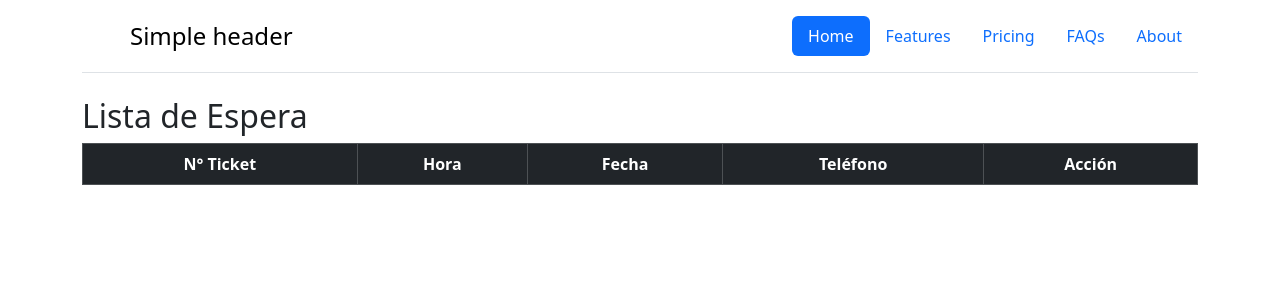
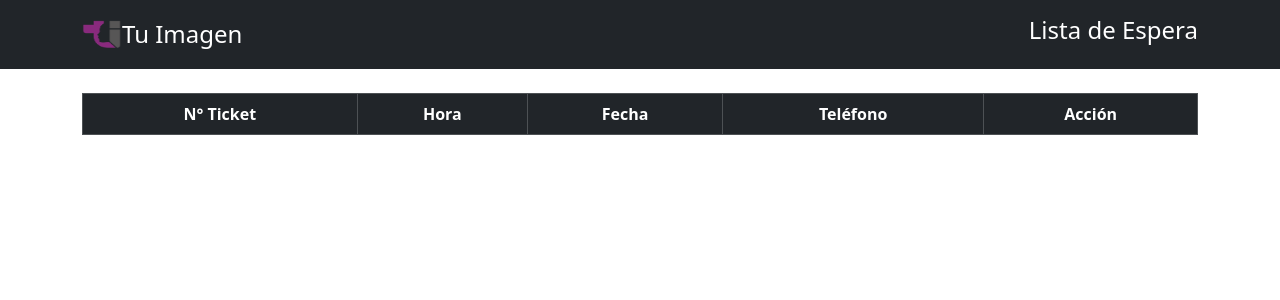
Before and after one commit to Daniher01/gestion_filas, a Django app: page /ver_listaEspera/ in a window 1280 px wide. Shown: the top 300 px of the page. Run offline with Django 4.2, Linux system fonts and the light colour scheme; data that the repository does not hold is empty; some libraries are stand-ins or nearby versions.

Commit message:
se crea vista completa de tabla

```diff
--- a/gestion_filas/listaEspera/static/js/atencion_pacientes.js
+++ b/gestion_filas/listaEspera/static/js/atencion_pacientes.js
@@ -49,7 +49,7 @@ const crear_tabla_datos = () => {
                 };
 
                 if(index === 0){
-                    trElement.classList.add('table-primary');
+                    trElement.classList.add('table-active');
                 }
 
                 // Agregar el botón al cuarto td
@@ -64,6 +64,9 @@ const crear_tabla_datos = () => {
 
                 // Agregar la fila al tbody
                 TBODY_LISTA.appendChild(trElement);
+
+                // Agregar Alerta
+                haPasadoTiempo(fechaHora) ? thElement.classList.add('text-danger') : null
 
             });
         },
@@ -130,3 +133,23 @@ let enviar_form_atender = (id_atencion) => {
         }
     });
 }
+
+let haPasadoTiempo = (fechaTr) => {
+
+    // Comparar si ha pasado el tiempo deseado (por ejemplo, 10 minutos)
+    let tiempoDeseadoMinutos = 10; // 10
+
+    // Obtener la fecha actual
+    let fechaActual = new Date();
+
+    // Convertir la fecha del tr al formato de fecha de JavaScript
+    let fechaTrFormato = new Date(fechaTr);
+
+    // Calcular la diferencia en milisegundos
+    let diferenciaMilisegundos = fechaActual - fechaTrFormato;
+
+    // Convertir la diferencia a minutos
+    let diferenciaMinutos = diferenciaMilisegundos / (1000 * 60);
+
+    return diferenciaMinutos >= tiempoDeseadoMinutos;
+}
--- a/gestion_filas/templates/base.html
+++ b/gestion_filas/templates/base.html
@@ -5,7 +5,7 @@
 <head>
     <meta charset="UTF-8">
     <meta name="viewport" content="width=device-width, initial-scale=1, shrink-to-fit=no">
-    <link rel="icon" type="image/x-icon" href="{% static 'images/tuimagenlogo.png' %}"">
+    <link rel="icon" type="image/x-icon" href="{% static 'images/tuimagenlogo_mini.png' %}">
     <title>{% block title %}{% endblock %}  | Gestión Filas</title>
     <!-- Otros elementos del encabezado común -->
     <link href="https://cdn.jsdelivr.net/npm/bootstrap@5.3.2/dist/css/bootstrap.min.css" rel="stylesheet" integrity="sha384-T3c6CoIi6uLrA9TneNEoa7RxnatzjcDSCmG1MXxSR1GAsXEV/Dwwykc2MPK8M2HN" crossorigin="anonymous">
--- a/gestion_filas/templates/listaEspera/header.html
+++ b/gestion_filas/templates/listaEspera/header.html
@@ -5,26 +5,24 @@
 {% block title %}Pacientes{% endblock %}
 
 {% block content %}
-<div class="container">
-    <header class="d-flex flex-wrap justify-content-center py-3 mb-4 border-bottom">
-      <a href="/" class="d-flex align-items-center mb-3 mb-md-0 me-md-auto link-body-emphasis text-decoration-none">
-        <svg class="bi me-2" width="40" height="32"><use xlink:href="#bootstrap"></use></svg>
-        <span class="fs-4">Simple header</span>
+<header class="p-3 text-bg-dark">
+  <div class="container">
+    <div class="d-flex flex-wrap align-items-center justify-content-center justify-content-lg-start">
+      <a href="/" class="d-flex align-items-center mb-2 mb-lg-0 text-white text-decoration-none col-lg-auto me-lg-auto mb-2 justify-content-center mb-md-0">
+        <img src="{% static 'images/tuimagenlogo_solo.png' %}" width="40" height="32" alt="Tu Imagen logo">
+        <span class="fs-4"> Tu Imagen</span>
       </a>
 
-      <ul class="nav nav-pills">
-        <li class="nav-item"><a href="#" class="nav-link active" aria-current="page">Home</a></li>
-        <li class="nav-item"><a href="#" class="nav-link">Features</a></li>
-        <li class="nav-item"><a href="#" class="nav-link">Pricing</a></li>
-        <li class="nav-item"><a href="#" class="nav-link">FAQs</a></li>
-        <li class="nav-item"><a href="#" class="nav-link">About</a></li>
-      </ul>
-    </header>
+      <div class="text-end">
+          <h4>Lista de Espera</h4>
+      </div>
+    </div>
   </div>
+</header>
 
-  <div class="container">
-    {% block main %}{% endblock main %}
-  </div>
+<div class="container mt-4">
+  {% block main %}{% endblock main %}
+</div>
 
 
 {% endblock content %}
--- a/gestion_filas/templates/listaEspera/ingresar_rut.html
+++ b/gestion_filas/templates/listaEspera/ingresar_rut.html
@@ -11,7 +11,7 @@
         <div class="container transparent-box px-4 py-3">
             <div class="row justify-content-center">
                 <div class="col-md-8 text-center">
-                    <img src="{% static 'images/tuimagenlogo2.png' %}" alt="Tu imagen Logo" class="img-fluid mb-4">
+                    <img src="{% static 'images/tuimagenlogo_completo.png' %}" alt="Tu imagen Logo" class="img-fluid mb-4">
 
                     <form method="post" id="formLista_espera" action="{% url 'solicitar_numero' %}">
                         {% csrf_token %}
--- a/gestion_filas/templates/listaEspera/ver_lista_espera.html
+++ b/gestion_filas/templates/listaEspera/ver_lista_espera.html
@@ -6,8 +6,8 @@
 {% block title %}Clínica{% endblock %}
 
 {% block main %}
-    <h2>Lista de Espera</h2>
-    <table class="table table-responsive table-bordered text-center align-middle">
+
+    <table class="table table-responsive table-bordered border-dark text-center align-middle">
         <thead class="table-dark">
             <tr>
                 <th>N° Ticket</th>
```
Also changed, not shown: gestion_filas/listaEspera/static/images/tuimagenlogo_completo.png (renamed from gestion_filas/listaEspera/static/images/tuimagenlogo2.png), gestion_filas/listaEspera/static/images/tuimagenlogo_mini.png (renamed from gestion_filas/listaEspera/static/images/tuimagenlogo.png), gestion_filas/listaEspera/static/images/tuimagenlogo_solo.png (added).
